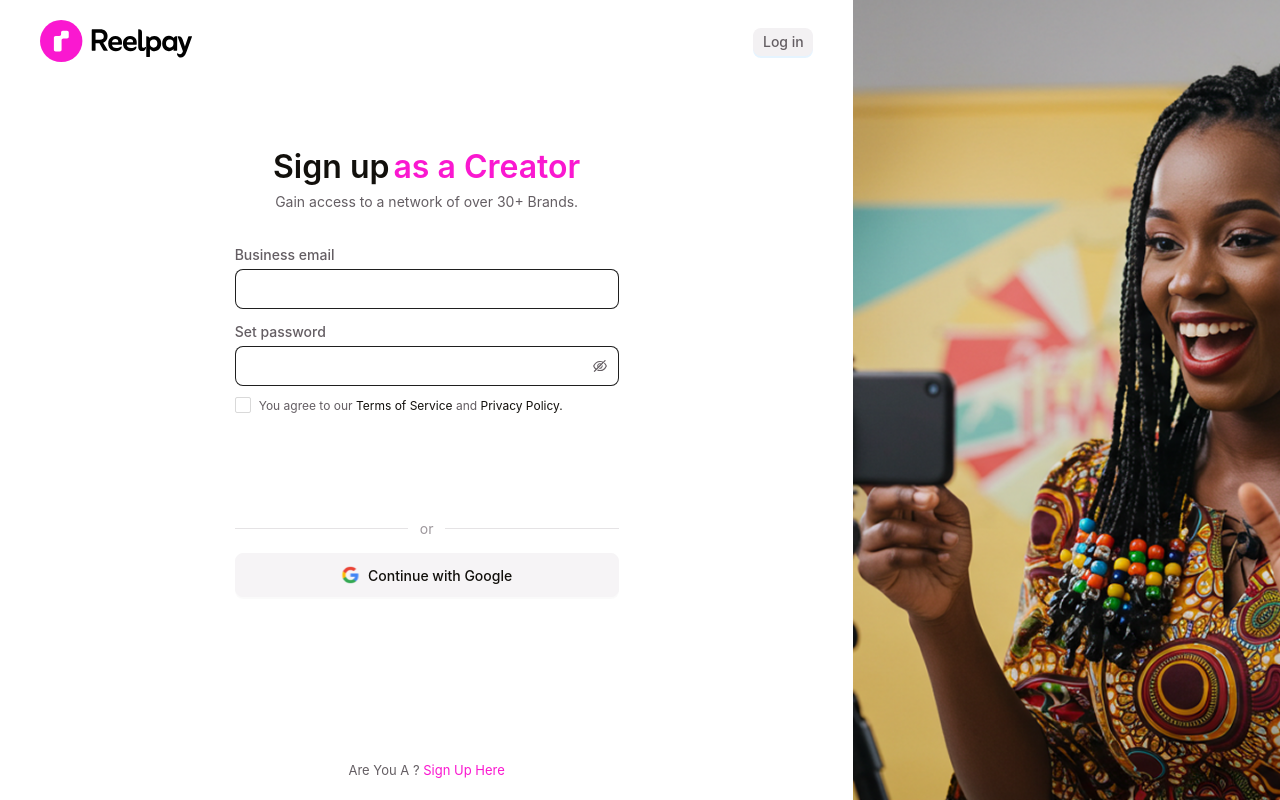
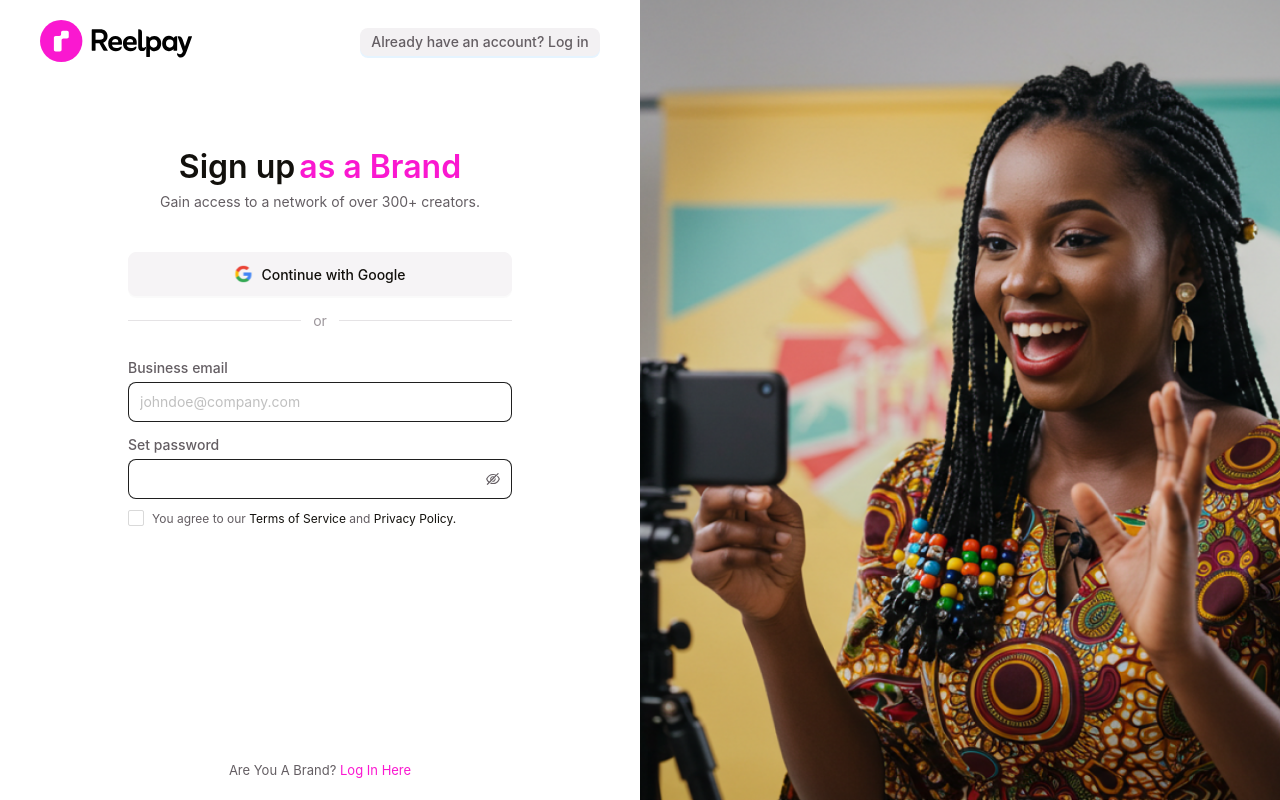
Before and after one commit to ReelpayHQ/reelpay-frontend, a React app: page /signup in a window 1280 px wide. Built offline with nearby package versions, Linux system fonts and the light colour scheme; the HTML template or start-up script is replaced by a standard one.

Commit message:
feat:update auth designs

```diff
--- a/src/App.css
+++ b/src/App.css
@@ -3,6 +3,7 @@
    @theme {
      --font-inter: "Inter", sans-serif;
      --color-brandPink: #FA18D0;
+     --color-brandPinkHover:#D705B0;
      --color-brandPinkDisabled: rgba(250, 24, 208, 0.4);
      --color-brandBlack: #12100C;
      --color-brandAsh: #645E63;
--- a/src/globals/componentTheme.js
+++ b/src/globals/componentTheme.js
@@ -22,7 +22,7 @@ export const componentTheme = {
       colorPrimaryActive: "",
       fontWeight: 500,
       contentFontSize: "14px",
-      colorPrimaryHover: "",
+      colorPrimaryHover: "var(--color-brandPinkHover)",
       controlHeight: 44,
     },
     Input: {
--- a/src/pages/public/Auth/AuthWrapper.jsx
+++ b/src/pages/public/Auth/AuthWrapper.jsx
@@ -1,6 +1,6 @@
 import { Button, Col, Divider, Flex, Row } from "antd";
-import { Outlet, useLocation, useNavigate } from "react-router";
-import reelpayAuthBg from "../../../assets/images/img/reelpayauthbg.png";
+import { Link, Outlet, useLocation, useNavigate } from "react-router";
+import reelpayAuthBg from "../../../assets/images/img/onboardingBgImage.png";
 import AuthHeading from "../../../components/AuthHeading";
 import Google from "../../../assets/images/svg/google.svg";
 import CustomLogo from "../../../components/CustomLogo";
@@ -15,12 +15,12 @@ const AuthWrapper = () => {
   const isSignup = location?.pathname?.includes("signup");
   return (
     <Row className="h-screen min-h-screen">
-      <Col xs={24} lg={16}>
+      <Col xs={24} lg={12}>
         <div className="h-screen flex flex-col py-5 px-4 md:px-10">
           <Flex align="center" justify="space-between">
             <CustomLogo />
             <Flex align="center">
-              <div className="w-15 h-7">
+              <div className={`w-full ${isSignup ? "md:w-60" : "md:w-18"} h-7`}>
                 <Button
                   type="primary"
                   block={true}
@@ -33,7 +33,7 @@ const AuthWrapper = () => {
                     }
                   }}
                 >
-                  {isSignup ? "Log in" : "Sign up"}
+                  {isSignup ? "Already have an account? Log in" : "Sign up"}
                 </Button>
               </div>
             </Flex>
@@ -43,11 +43,11 @@ const AuthWrapper = () => {
               <AuthHeading
                 heading={isSignup ? "Sign up" : "Welcome back"}
                 ctaText={
-                  isSignup ? (isCreator ? "as a Creator" : "as a Brand") : ""
+                  isSignup ? (!isCreator ? "as a Creator" : "as a Brand") : ""
                 }
                 title={
                   isSignup
-                    ? isCreator
+                    ? !isCreator
                       ? "Gain access to a network of over 30+ Brands."
                       : "Gain access to a network of over 300+ creators."
                     : "Log in to your account to manage your campaigns"
@@ -56,32 +56,15 @@ const AuthWrapper = () => {
               <Flex className="flex-col gap-2 !mt-8">
                 <Outlet context={{ isCreator }} />
               </Flex>
-              <div>
-                <Flex align="center">
-                  <div className="w-5/10">
-                    <Divider className="bg-brandAsh-300" />
-                  </div>
-                  <p className="px-3 text-brandAsh-500">or</p>
-                  <div className="w-5/10">
-                    <Divider className="bg-brandAsh-300" />
-                  </div>
-                  <div />
-                </Flex>
-                <Button
-                  block={true}
-                  className="!bg-brandAsh-600 !text-brandBlack !border !border-brandAsh-600"
-                >
-                  <img src={Google} className="object-fit" />
-                  Continue with Google
-                </Button>
-              </div>
             </div>
             <div className="text-center py-2 md:p-0">
               <p className="text-size13 capitalize text-brandAsh mt-4 md:mt-0">
-                Are you a {isCreator}?{" "}
-                <span className="text-brandPink">
-                  {isSignup ? "Sign up" : "Log in"} here
-                </span>
+                Are you a {!isCreator ? "Creator" : "Brand"}?{" "}
+                <Link to={isSignup ? "/login" : "/signup"}>
+                  <span className="text-brandPink">
+                    {isSignup ? "Log in" : "Sign up"} here
+                  </span>
+                </Link>
               </p>
             </div>
           </div>
@@ -90,14 +73,14 @@ const AuthWrapper = () => {
 
       <Col
         xs={0}
-        lg={8}
+        lg={12}
         className="h-screen fixed right-0 top-0 w-full overflow-auto"
       >
         <div
-          className={` h-screen bg-cover bg-no-repeat`}
+          className={`h-screen bg-cover bg-no-repeat`}
           style={{
             backgroundImage: `url(${reelpayAuthBg})`,
-            backgroundPosition: "right center",
+            backgroundPosition: "center center",
           }}
         />
       </Col>
--- /dev/null
+++ b/src/pages/public/Auth/GoogleAuthForm.jsx
@@ -0,0 +1,30 @@
+import { Button, Divider, Flex } from "antd";
+import Google from "../../../assets/images/svg/google.svg";
+import React from "react";
+
+const GoogleAuthForm = ({ onClick }) => {
+  return (
+    <div className="mt-2">
+      <Button
+        block={true}
+        className="!bg-brandAsh-600 !text-brandBlack !border !border-brandAsh-600"
+        onClick={onClick}
+      >
+        <img src={Google} className="object-fit" />
+        Continue with Google
+      </Button>
+      <Flex align="center">
+        <div className="w-5/10">
+          <Divider className="bg-brandAsh-300" />
+        </div>
+        <p className="px-3 text-brandAsh-500">or</p>
+        <div className="w-5/10">
+          <Divider className="bg-brandAsh-300" />
+        </div>
+        <div />
+      </Flex>
+    </div>
+  );
+};
+
+export default GoogleAuthForm;
--- a/src/pages/public/Auth/Login.jsx
+++ b/src/pages/public/Auth/Login.jsx
@@ -3,6 +3,7 @@ import { Button } from "antd";
 import { useNavigate } from "react-router";
 import { Formik } from "formik";
 import { object, string } from "yup";
+import GoogleAuthForm from "./GoogleAuthForm";
 
 const initialValue = {
   email: "",
@@ -35,6 +36,8 @@ const Login = () => {
         {({ values, handleChange, handleSubmit, errors, isSubmitting }) => {
           return (
             <form onSubmit={handleSubmit} className="flex flex-col gap-3">
+              <GoogleAuthForm />
+              <div className="flex flex-col gap-3">
                 <CustomInputField
                   label={"Email"}
                   placeholder="johndoe@gmail.com"
@@ -75,6 +78,7 @@ const Login = () => {
                 >
                   Continue
                 </Button>
+              </div>
             </form>
           );
         }}
--- a/src/pages/public/Auth/Signup.jsx
+++ b/src/pages/public/Auth/Signup.jsx
@@ -3,6 +3,7 @@ import { Button, Checkbox, Flex } from "antd";
 import { Formik } from "formik";
 import { useNavigate, useOutletContext } from "react-router";
 import { object, string } from "yup";
+import GoogleAuthForm from "./GoogleAuthForm";
 
 const initialValue = {
   email: "",
@@ -16,11 +17,11 @@ const AgreementText = ({ text }) => {
 const Signup = () => {
   const contextValue = useOutletContext();
 
-  const navigate  = useNavigate()
+  const navigate = useNavigate();
 
   const onSignup = (values) => {
     console.log(values);
-    navigate('/onboarding')
+    navigate("/onboarding");
   };
 
   const validationSchema = object({
@@ -42,9 +43,12 @@ const Signup = () => {
         {({ values, handleChange, handleSubmit, errors, isSubmitting }) => {
           return (
             <form onSubmit={handleSubmit} className="flex flex-col gap-3">
+              <GoogleAuthForm />
+              <div className="flex flex-col gap-3">
                 <CustomInputField
                   label={"Business email"}
                   name="email"
+                  placeholder="johndoe@company.com"
                   onChange={handleChange}
                   value={values?.email}
                   error={errors?.email}
@@ -65,8 +69,9 @@ const Signup = () => {
                     onChange={handleChange}
                   >
                     <p className="text-xs text-brandAsh">
-                    You agree to our <AgreementText text={"Terms of Service"} />{" "}
-                    and <AgreementText text={"Privacy Policy."} />
+                      You agree to our{" "}
+                      <AgreementText text={"Terms of Service"} /> and{" "}
+                      <AgreementText text={"Privacy Policy."} />
                     </p>
                   </Checkbox>
                 </div>
@@ -77,8 +82,9 @@ const Signup = () => {
                   disabled={!values?.checked || isSubmitting}
                   loading={isSubmitting}
                 >
-                Continue as {contextValue?.isCreator ? "Creator" : "Brand"}
+                  Continue as a {!contextValue?.isCreator ? "Creator" : "Brand"}
                 </Button>
+              </div>
             </form>
           );
         }}
```
Also changed, not shown: src/assets/images/img/onboardingBgImage.png (added). Lines whose indentation alone changed are shown as unchanged.
